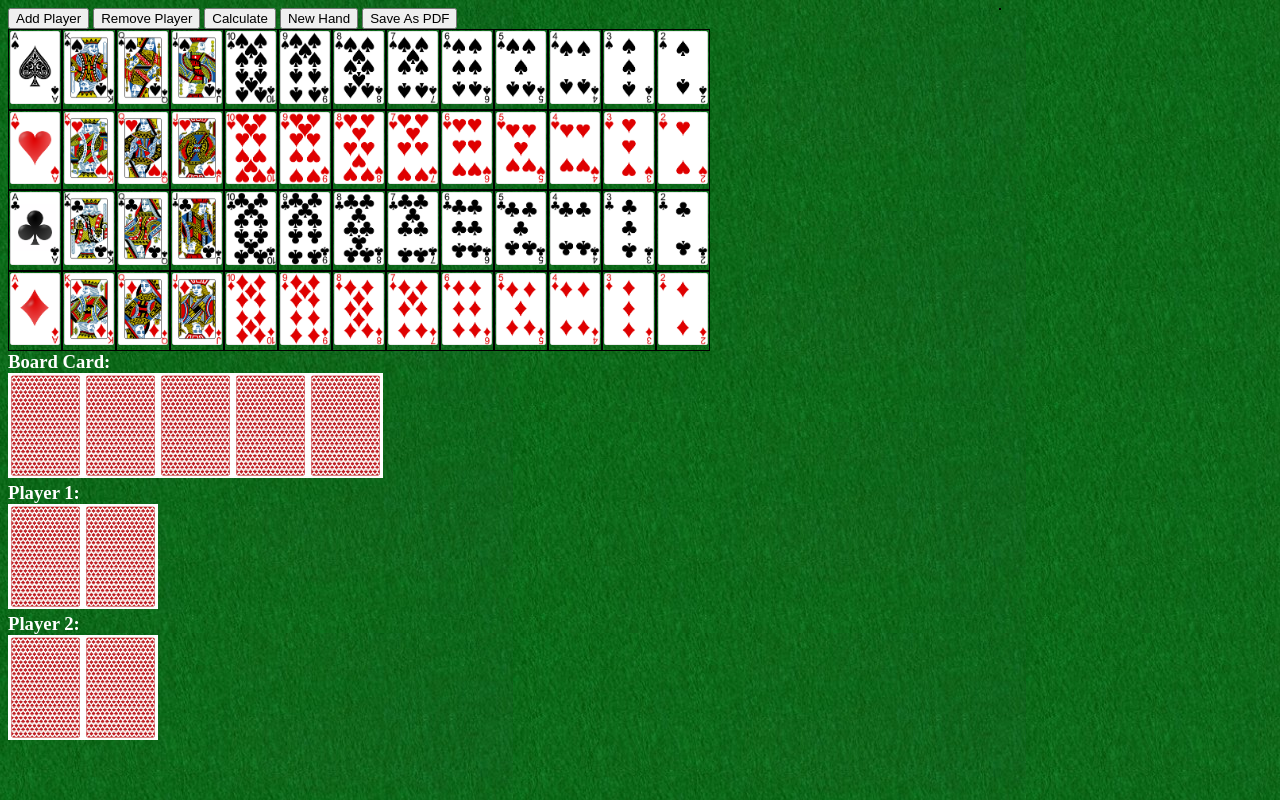
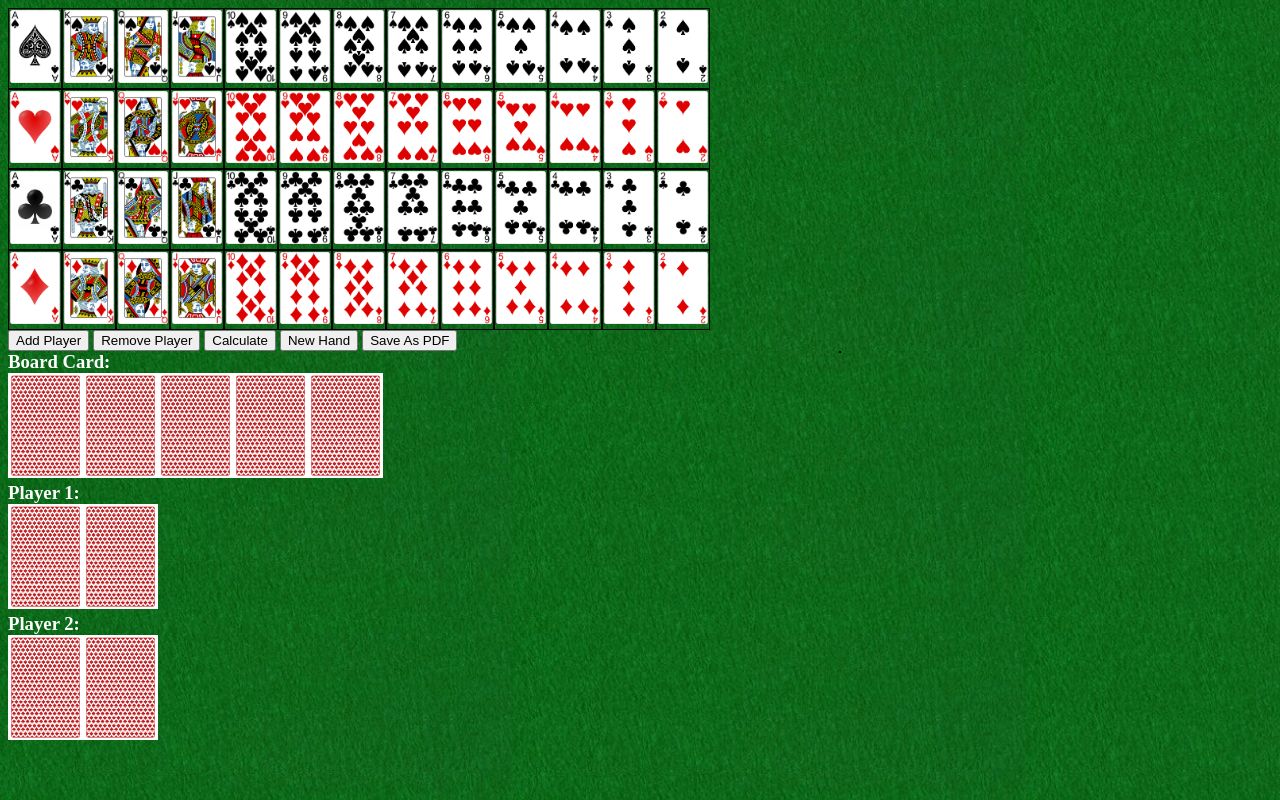
Before and after one commit to Junchen01/fl22-cse160-final-project, a website: page public/index.html in a window 1280 px wide. Drawn offline with nearby package versions, Linux system fonts and the light colour scheme.

Commit message:
finish all stytle and download

```diff
--- a/public/css/styles.css
+++ b/public/css/styles.css
@@ -30,11 +30,11 @@ td {
 }
 
 #left{
-    width: 700px; float: left;
+    width: 400px; float: left;
 }
 
 #right{
-    margin-left: 720px;
+    margin-left: 300px;
 }
 
 .player{
@@ -52,6 +52,10 @@ td {
 }
 
 body{
+    background-image: url('../card/mat.jpg');
+}
+
+.canvas_div_pdf{
     background-image: url('../card/mat.jpg');
 }
 
--- a/public/index.html
+++ b/public/index.html
@@ -7,13 +7,18 @@
   <title>Texas Holdem Poker Odds Calculator</title>
 </head>
 
-<body class="canvas_div_pdf">
+<body>
   <script src="js/jquery-1.8.1.min.js"></script>
   <script src="js/scripts.js"></script>
   <script src="https://code.jquery.com/jquery-1.12.4.js"></script>
   <script src="https://cdnjs.cloudflare.com/ajax/libs/jspdf/1.3.3/jspdf.min.js"></script>
   <script src="https://html2canvas.hertzen.com/dist/html2canvas.js"></script>
-  <div id="left">
+
+
+  <div id="deck">
+
+  </div>
+
   <div id="option">
     <button id="add">Add Player</button>
     <button id="remove">Remove Player</button>
@@ -21,10 +26,9 @@
     <button id="new">New Hand</button>
     <button id="save">Save As PDF</button>
   </div>
+  <div class="canvas_div_pdf">
+    <div id="left">
 
-    <div id="deck">
-
-    </div>
 
       <div id="boardarea">
         <h3>Board Card:</h3>
@@ -44,6 +48,8 @@
         </table>
       </div>
     </div>
+  </div>
+
 </body>
 
 </html>
```
Lines whose indentation alone changed are shown as unchanged.
